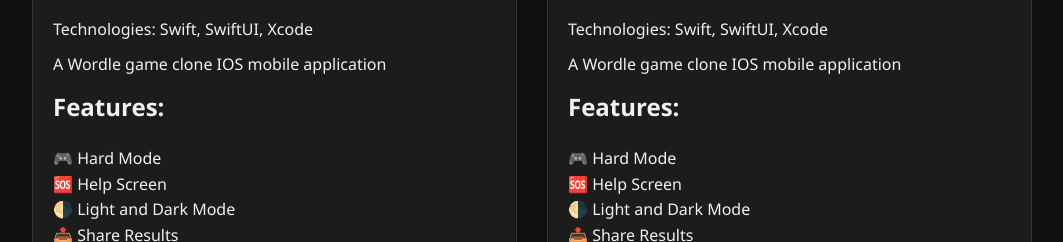
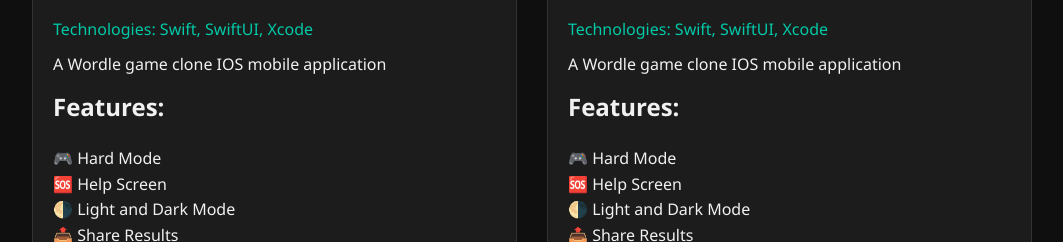
Before and after one commit to Mridul-Learing-Unisa/Folio, a plain HTML site: page index.html in a window 1280 px wide. Shown: the part 2064-2306 px from the top of the page, without its empty margins (108-1171 px from the left). Drawn offline with Linux system fonts and the light colour scheme.

Commit message:
technology color update

```diff
--- a/style.css
+++ b/style.css
@@ -123,6 +123,7 @@
     flex-wrap: wrap;
     gap: 20px;
     margin-top: 20px;
+    color: #00c9a7;
   }
 
   .tech {
```
